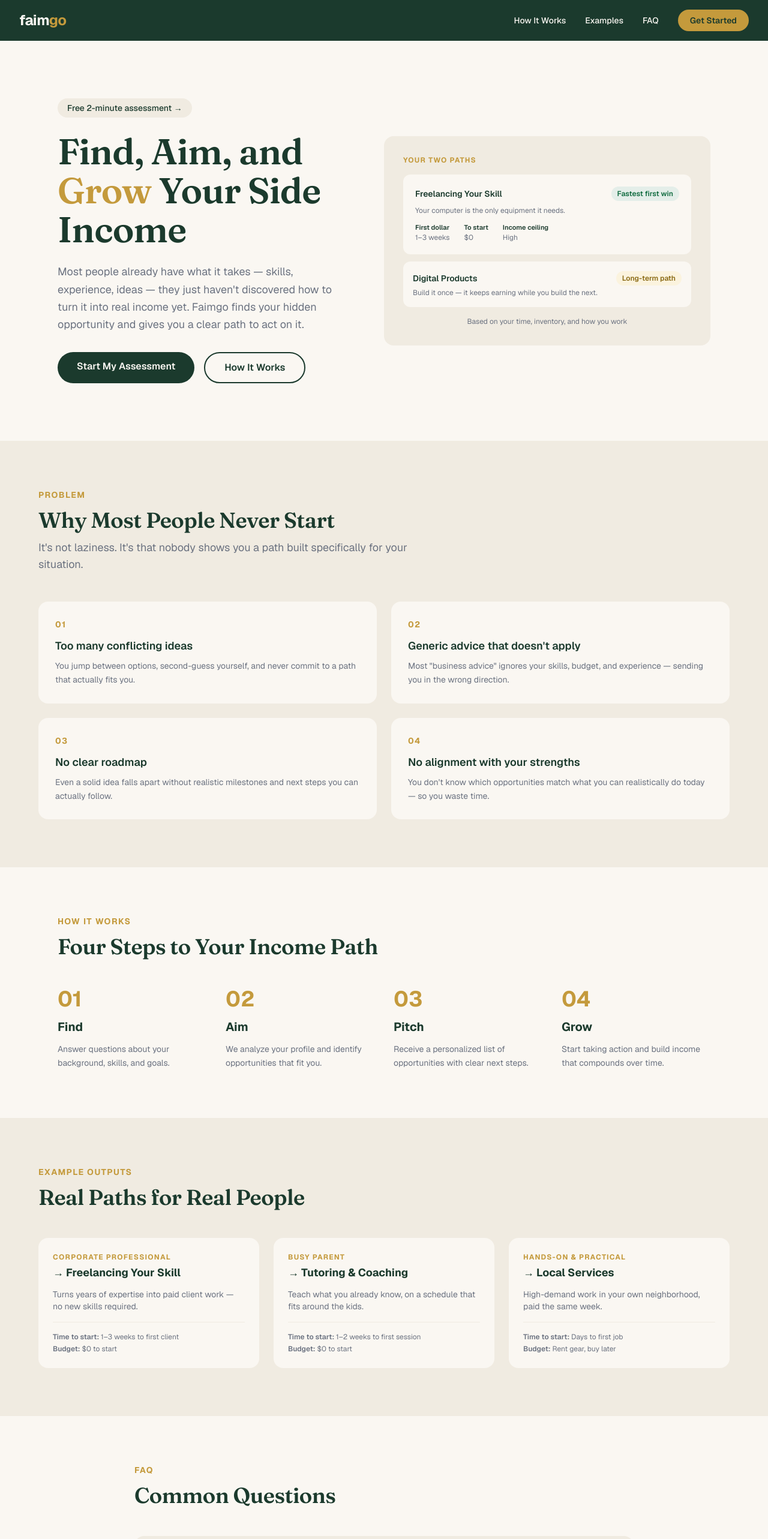
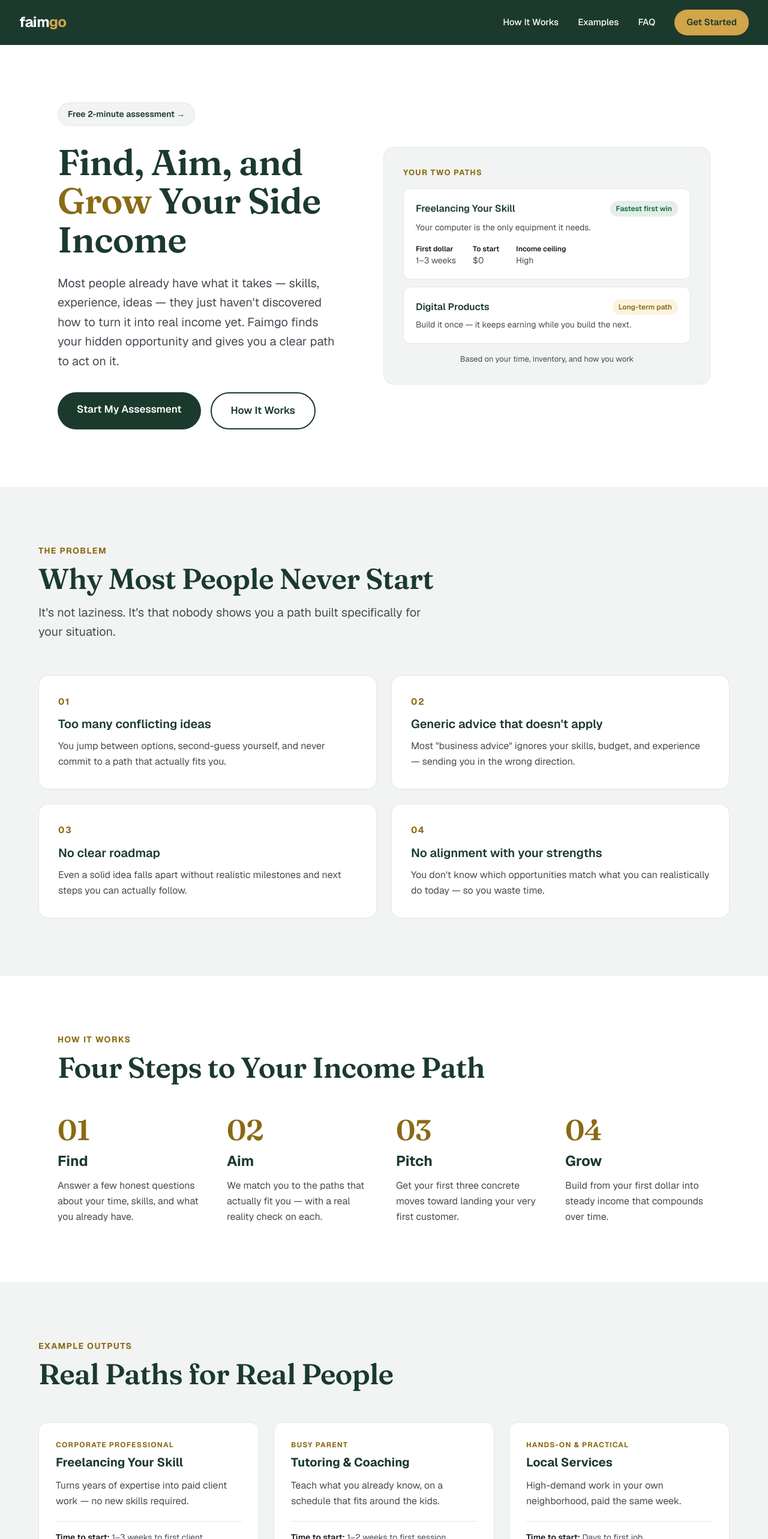
Before and after one commit to benh5086/faimgo, a Next.js app: page / in a window 1280 px wide. Shown: the top 2566 px of the page at 60% size. Built offline with nearby package versions, Linux system fonts and the light colour scheme.

Commit message:
Crisp readable redesign

```diff
--- a/src/app/page.js
+++ b/src/app/page.js
@@ -1,20 +1,34 @@
 export default function Home() {
+  // Crisp modern palette
+  const C = {
+    white: '#FFFFFF',
+    tint: '#F1F4F2',      // subtle section background
+    line: '#E4E8E5',      // hairline borders
+    green: '#1B3A2D',     // brand anchor
+    greenDeep: '#14241B', // footer / deepest
+    ink: '#15181B',       // headings / high-contrast text
+    body: '#464C54',      // readable body text
+    gold: '#8A6A14',      // readable accent on light
+    goldBright: '#D2A54A',// accent on dark backgrounds
+    mint: '#E4EEE9', mintText: '#0F6B3F',
+    sand: '#FBF3DE', sandText: '#8A6A14',
+  };
   return (
-    <main className="min-h-screen font-sans" style={{backgroundColor: '#FAF7F2', color: '#1C1C1C'}}>
+    <main className="min-h-screen font-sans" style={{backgroundColor: C.white, color: C.ink}}>
 
       {/* Navigation */}
-      <nav style={{backgroundColor: '#1B3A2D'}} className="px-8 py-4 flex items-center justify-between">
+      <nav style={{backgroundColor: C.green}} className="px-8 py-4 flex items-center justify-between">
         <div className="flex items-center">
-          <span className="text-2xl font-bold tracking-tight" style={{color: '#FAF7F2'}}>
-            faim<span style={{color: '#C49A3C'}}>go</span>
+          <span className="text-2xl font-bold tracking-tight" style={{color: C.white}}>
+            faim<span style={{color: C.goldBright}}>go</span>
           </span>
         </div>
         <div className="hidden md:flex items-center gap-8">
-          <a href="#how-it-works" className="text-sm font-medium" style={{color: '#FAF7F2'}}>How It Works</a>
-          <a href="#examples" className="text-sm font-medium" style={{color: '#FAF7F2'}}>Examples</a>
-          <a href="#faq" className="text-sm font-medium" style={{color: '#FAF7F2'}}>FAQ</a>
-          <a href="/assessment" className="px-5 py-2 rounded-full text-sm font-semibold transition-all"
-            style={{backgroundColor: '#C49A3C', color: '#1B3A2D'}}>
+          <a href="#how-it-works" className="text-[15px] font-medium transition-opacity hover:opacity-80" style={{color: C.white}}>How It Works</a>
+          <a href="#examples" className="text-[15px] font-medium transition-opacity hover:opacity-80" style={{color: C.white}}>Examples</a>
+          <a href="#faq" className="text-[15px] font-medium transition-opacity hover:opacity-80" style={{color: C.white}}>FAQ</a>
+          <a href="/assessment" className="px-5 py-2.5 rounded-full text-[15px] font-semibold transition-all hover:opacity-90"
+            style={{backgroundColor: C.goldBright, color: C.green}}>
             Get Started
           </a>
         </div>
@@ -23,74 +37,74 @@ export default function Home() {
       {/* Hero */}
       <section className="px-8 py-24 max-w-6xl mx-auto flex flex-col md:flex-row items-center gap-16">
         <div className="flex-1">
-          <a href="/assessment" className="inline-flex items-center gap-2 px-4 py-1.5 rounded-full text-sm font-medium mb-6 transition-all hover:opacity-80"
-            style={{backgroundColor: '#F0EBE1', color: '#1B3A2D'}}>
+          <a href="/assessment" className="inline-flex items-center gap-2 px-4 py-2 rounded-full text-[14px] font-semibold mb-7 transition-all hover:opacity-80"
+            style={{backgroundColor: C.tint, color: C.green, border: `1px solid ${C.line}`}}>
             Free 2-minute assessment →
           </a>
-          <h1 className="font-display text-5xl md:text-6xl leading-[1.08] mb-6" style={{color: '#1B3A2D'}}>
-            Find, Aim, and <span style={{color: '#C49A3C'}}>Grow</span> Your Side Income
+          <h1 className="font-display text-5xl md:text-6xl leading-[1.08] mb-6" style={{color: C.green}}>
+            Find, Aim, and <span style={{color: C.gold}}>Grow</span> Your Side Income
           </h1>
-          <p className="text-lg leading-relaxed mb-8" style={{color: '#6B7280'}}>
+          <p className="text-xl leading-relaxed mb-9" style={{color: C.body}}>
             Most people already have what it takes — skills, experience, ideas —
-            they just haven't discovered how to turn it into real income yet.
+            they just haven&apos;t discovered how to turn it into real income yet.
             Faimgo finds your hidden opportunity and gives you a clear path to act on it.
           </p>
           <div className="flex flex-wrap gap-4">
-            <a href="/assessment" className="px-8 py-3 rounded-full font-semibold text-base transition-all hover:opacity-90"
-              style={{backgroundColor: '#1B3A2D', color: '#FAF7F2'}}>
+            <a href="/assessment" className="px-8 py-4 rounded-full font-semibold text-[17px] transition-all hover:opacity-90"
+              style={{backgroundColor: C.green, color: C.white}}>
               Start My Assessment
             </a>
-            <a href="#how-it-works" className="px-8 py-3 rounded-full font-semibold text-base border-2 transition-all hover:opacity-80"
-              style={{borderColor: '#1B3A2D', color: '#1B3A2D'}}>
+            <a href="#how-it-works" className="px-8 py-4 rounded-full font-semibold text-[17px] border-2 transition-all hover:bg-black/[0.03]"
+              style={{borderColor: C.green, color: C.green}}>
               How It Works
             </a>
           </div>
         </div>
 
         {/* Hero Card — mirrors a real assessment result */}
-        <div className="flex-1 w-full rounded-2xl p-8" style={{backgroundColor: '#F0EBE1'}}>
-          <p className="text-xs font-bold uppercase tracking-widest mb-4" style={{color: '#C49A3C'}}>Your two paths</p>
-          <div className="rounded-xl p-5 mb-3" style={{backgroundColor: '#FAF7F2'}}>
+        <div className="flex-1 w-full rounded-2xl p-8" style={{backgroundColor: C.tint, border: `1px solid ${C.line}`}}>
+          <p className="text-[13px] font-bold uppercase tracking-widest mb-4" style={{color: C.gold}}>Your two paths</p>
+          <div className="rounded-xl p-5 mb-3" style={{backgroundColor: C.white, border: `1px solid ${C.line}`}}>
             <div className="flex items-center justify-between mb-2">
-              <span className="text-sm font-semibold" style={{color: '#1B3A2D'}}>Freelancing Your Skill</span>
-              <span className="text-xs px-2.5 py-1 rounded-full font-semibold" style={{backgroundColor: '#E4EEE9', color: '#0F6B3F'}}>Fastest first win</span>
+              <span className="text-[16px] font-semibold" style={{color: C.green}}>Freelancing Your Skill</span>
+              <span className="text-[12px] px-2.5 py-1 rounded-full font-semibold" style={{backgroundColor: C.mint, color: C.mintText}}>Fastest first win</span>
             </div>
-            <p className="text-xs mb-3" style={{color: '#6B7280'}}>Your computer is the only equipment it needs.</p>
-            <div className="flex gap-6">
+            <p className="text-[14px] mb-4" style={{color: C.body}}>Your computer is the only equipment it needs.</p>
+            <div className="flex gap-7">
               <div>
-                <p className="text-[11px] font-semibold" style={{color: '#1B3A2D'}}>First dollar</p>
-                <p className="text-xs" style={{color: '#6B7280'}}>1–3 weeks</p>
+                <p className="text-[12px] font-semibold" style={{color: C.ink}}>First dollar</p>
+                <p className="text-[14px]" style={{color: C.body}}>1–3 weeks</p>
               </div>
               <div>
-                <p className="text-[11px] font-semibold" style={{color: '#1B3A2D'}}>To start</p>
-                <p className="text-xs" style={{color: '#6B7280'}}>$0</p>
+                <p className="text-[12px] font-semibold" style={{color: C.ink}}>To start</p>
+                <p className="text-[14px]" style={{color: C.body}}>$0</p>
               </div>
               <div>
-                <p className="text-[11px] font-semibold" style={{color: '#1B3A2D'}}>Income ceiling</p>
-                <p className="text-xs" style={{color: '#6B7280'}}>High</p>
+                <p className="text-[12px] font-semibold" style={{color: C.ink}}>Income ceiling</p>
+                <p className="text-[14px]" style={{color: C.body}}>High</p>
               </div>
             </div>
           </div>
-          <div className="rounded-xl p-4" style={{backgroundColor: '#FAF7F2'}}>
-            <div className="flex items-center justify-between mb-1">
-              <span className="text-sm font-semibold" style={{color: '#1B3A2D'}}>Digital Products</span>
-              <span className="text-xs px-2.5 py-1 rounded-full font-semibold" style={{backgroundColor: '#FBF3DE', color: '#8A6A14'}}>Long-term path</span>
+          <div className="rounded-xl p-5" style={{backgroundColor: C.white, border: `1px solid ${C.line}`}}>
+            <div className="flex items-center justify-between mb-1.5">
+              <span className="text-[16px] font-semibold" style={{color: C.green}}>Digital Products</span>
+              <span className="text-[12px] px-2.5 py-1 rounded-full font-semibold" style={{backgroundColor: C.sand, color: C.sandText}}>Long-term path</span>
             </div>
-            <p className="text-xs" style={{color: '#6B7280'}}>Build it once — it keeps earning while you build the next.</p>
+            <p className="text-[14px]" style={{color: C.body}}>Build it once — it keeps earning while you build the next.</p>
           </div>
-          <p className="text-xs mt-4 text-center" style={{color: '#6B7280'}}>Based on your time, inventory, and how you work</p>
+          <p className="text-[13px] mt-4 text-center" style={{color: C.body}}>Based on your time, inventory, and how you work</p>
         </div>
       </section>
 
       {/* Problem */}
-      <section className="px-8 py-20" style={{backgroundColor: '#F0EBE1'}}>
+      <section className="px-8 py-24" style={{backgroundColor: C.tint}}>
         <div className="max-w-6xl mx-auto">
-          <p className="text-sm font-bold tracking-widest uppercase mb-3" style={{color: '#C49A3C'}}>Problem</p>
-          <h2 className="font-display text-4xl mb-3" style={{color: '#1B3A2D'}}>
+          <p className="text-[14px] font-bold tracking-widest uppercase mb-3" style={{color: C.gold}}>The Problem</p>
+          <h2 className="font-display text-4xl md:text-5xl mb-4" style={{color: C.green}}>
             Why Most People Never Start
           </h2>
-          <p className="text-lg mb-12 max-w-2xl" style={{color: '#6B7280'}}>
-            It's not laziness. It's that nobody shows you a path built specifically for your situation.
+          <p className="text-xl mb-14 max-w-2xl leading-relaxed" style={{color: C.body}}>
+            It&apos;s not laziness. It&apos;s that nobody shows you a path built specifically for your situation.
           </p>
           <div className="grid grid-cols-1 md:grid-cols-2 gap-6">
             {[
@@ -99,10 +113,10 @@ export default function Home() {
               {title: 'No clear roadmap', desc: 'Even a solid idea falls apart without realistic milestones and next steps you can actually follow.'},
               {title: 'No alignment with your strengths', desc: "You don't know which opportunities match what you can realistically do today — so you waste time."},
             ].map((item, i) => (
-              <div key={i} className="p-7 rounded-2xl" style={{backgroundColor: '#FAF7F2'}}>
-                <p className="text-sm font-bold mb-3 tracking-widest" style={{color: '#C49A3C'}}>{String(i + 1).padStart(2, '0')}</p>
-                <h3 className="font-semibold text-lg mb-2" style={{color: '#1B3A2D'}}>{item.title}</h3>
-                <p className="text-sm leading-relaxed" style={{color: '#6B7280'}}>{item.desc}</p>
+              <div key={i} className="p-8 rounded-2xl" style={{backgroundColor: C.white, border: `1px solid ${C.line}`}}>
+                <p className="text-[15px] font-bold mb-3 tracking-widest" style={{color: C.gold}}>{String(i + 1).padStart(2, '0')}</p>
+                <h3 className="font-semibold text-xl mb-2.5" style={{color: C.green}}>{item.title}</h3>
+                <p className="text-[16px] leading-relaxed" style={{color: C.body}}>{item.desc}</p>
               </div>
             ))}
           </div>
@@ -110,43 +124,43 @@ export default function Home() {
       </section>
 
       {/* How It Works */}
-      <section id="how-it-works" className="px-8 py-20 max-w-6xl mx-auto">
-        <p className="text-sm font-bold tracking-widest uppercase mb-3" style={{color: '#C49A3C'}}>How It Works</p>
-        <h2 className="font-display text-4xl mb-12" style={{color: '#1B3A2D'}}>Four Steps to Your Income Path</h2>
-        <div className="grid grid-cols-1 md:grid-cols-4 gap-8">
+      <section id="how-it-works" className="px-8 py-24 max-w-6xl mx-auto">
+        <p className="text-[14px] font-bold tracking-widest uppercase mb-3" style={{color: C.gold}}>How It Works</p>
+        <h2 className="font-display text-4xl md:text-5xl mb-14" style={{color: C.green}}>Four Steps to Your Income Path</h2>
+        <div className="grid grid-cols-1 md:grid-cols-4 gap-10">
           {[
-            {step: '01', title: 'Find', desc: 'Answer questions about your background, skills, and goals.'},
-            {step: '02', title: 'Aim', desc: 'We analyze your profile and identify opportunities that fit you.'},
-            {step: '03', title: 'Pitch', desc: 'Receive a personalized list of opportunities with clear next steps.'},
-            {step: '04', title: 'Grow', desc: 'Start taking action and build income that compounds over time.'},
+            {step: '01', title: 'Find', desc: 'Answer a few honest questions about your time, skills, and what you already have.'},
+            {step: '02', title: 'Aim', desc: 'We match you to the paths that actually fit you — with a real reality check on each.'},
+            {step: '03', title: 'Pitch', desc: 'Get your first three concrete moves toward landing your very first customer.'},
+            {step: '04', title: 'Grow', desc: 'Build from your first dollar into steady income that compounds over time.'},
           ].map((item, i) => (
             <div key={i} className="flex flex-col gap-3">
-              <span className="text-4xl font-bold" style={{color: '#C49A3C'}}>{item.step}</span>
-              <h3 className="text-xl font-bold" style={{color: '#1B3A2D'}}>{item.title}</h3>
-              <p className="text-sm leading-relaxed" style={{color: '#6B7280'}}>{item.desc}</p>
+              <span className="font-display text-5xl" style={{color: C.gold}}>{item.step}</span>
+              <h3 className="text-2xl font-bold" style={{color: C.green}}>{item.title}</h3>
+              <p className="text-[16px] leading-relaxed" style={{color: C.body}}>{item.desc}</p>
             </div>
           ))}
         </div>
       </section>
 
       {/* Example Outputs */}
-      <section id="examples" className="px-8 py-20" style={{backgroundColor: '#F0EBE1'}}>
+      <section id="examples" className="px-8 py-24" style={{backgroundColor: C.tint}}>
         <div className="max-w-6xl mx-auto">
-          <p className="text-sm font-bold tracking-widest uppercase mb-3" style={{color: '#C49A3C'}}>Example Outputs</p>
-          <h2 className="font-display text-4xl mb-12" style={{color: '#1B3A2D'}}>Real Paths for Real People</h2>
+          <p className="text-[14px] font-bold tracking-widest uppercase mb-3" style={{color: C.gold}}>Example Outputs</p>
+          <h2 className="font-display text-4xl md:text-5xl mb-14" style={{color: C.green}}>Real Paths for Real People</h2>
           <div className="grid grid-cols-1 md:grid-cols-3 gap-6">
             {[
               {persona: 'Corporate Professional', path: 'Freelancing Your Skill', why: 'Turns years of expertise into paid client work — no new skills required.', time: '1–3 weeks to first client', budget: '$0 to start'},
               {persona: 'Busy Parent', path: 'Tutoring & Coaching', why: 'Teach what you already know, on a schedule that fits around the kids.', time: '1–2 weeks to first session', budget: '$0 to start'},
               {persona: 'Hands-On & Practical', path: 'Local Services', why: 'High-demand work in your own neighborhood, paid the same week.', time: 'Days to first job', budget: 'Rent gear, buy later'},
             ].map((item, i) => (
-              <div key={i} className="p-6 rounded-2xl" style={{backgroundColor: '#FAF7F2'}}>
-                <p className="text-xs font-bold uppercase tracking-widest mb-1" style={{color: '#C49A3C'}}>{item.persona}</p>
-                <h3 className="text-lg font-bold mb-3" style={{color: '#1B3A2D'}}>→ {item.path}</h3>
-                <p className="text-sm mb-4" style={{color: '#6B7280'}}>{item.why}</p>
-                <div className="border-t pt-4 flex flex-col gap-1" style={{borderColor: '#F0EBE1'}}>
-                  <p className="text-xs" style={{color: '#6B7280'}}><span className="font-semibold">Time to start:</span> {item.time}</p>
-                  <p className="text-xs" style={{color: '#6B7280'}}><span className="font-semibold">Budget:</span> {item.budget}</p>
+              <div key={i} className="p-7 rounded-2xl" style={{backgroundColor: C.white, border: `1px solid ${C.line}`}}>
+                <p className="text-[12px] font-bold uppercase tracking-widest mb-1.5" style={{color: C.gold}}>{item.persona}</p>
+                <h3 className="text-xl font-bold mb-3" style={{color: C.green}}>{item.path}</h3>
+                <p className="text-[16px] mb-5 leading-relaxed" style={{color: C.body}}>{item.why}</p>
+                <div className="border-t pt-4 flex flex-col gap-1.5" style={{borderColor: C.line}}>
+                  <p className="text-[14px]" style={{color: C.body}}><span className="font-semibold" style={{color: C.ink}}>Time to start:</span> {item.time}</p>
+                  <p className="text-[14px]" style={{color: C.body}}><span className="font-semibold" style={{color: C.ink}}>Budget:</span> {item.budget}</p>
                 </div>
               </div>
             ))}
@@ -155,39 +169,39 @@ export default function Home() {
       </section>
 
       {/* FAQ */}
-      <section id="faq" className="px-8 py-20 max-w-4xl mx-auto">
-        <p className="text-sm font-bold tracking-widest uppercase mb-3" style={{color: '#C49A3C'}}>FAQ</p>
-        <h2 className="font-display text-4xl mb-12" style={{color: '#1B3A2D'}}>Common Questions</h2>
-        <div className="flex flex-col gap-6">
+      <section id="faq" className="px-8 py-24 max-w-4xl mx-auto">
+        <p className="text-[14px] font-bold tracking-widest uppercase mb-3" style={{color: C.gold}}>FAQ</p>
+        <h2 className="font-display text-4xl md:text-5xl mb-14" style={{color: C.green}}>Common Questions</h2>
+        <div className="flex flex-col gap-5">
           {[
-            {q: 'What kinds of opportunities does Faimgo find?', a: 'Faimgo matches you with realistic side income opportunities based on your skills, available time, budget, and goals — from consulting and freelancing to digital products and local services.'},
-            {q: 'Is this free to use?', a: "Yes — the assessment is completely free. You'll receive a personalized opportunity report at no cost."},
-            {q: 'How long does the assessment take?', a: "Most people complete it in 3–5 minutes. It's designed to be fast and specific — no fluff, just what we need to find your best path."},
+            {q: 'What kinds of opportunities does Faimgo find?', a: 'Faimgo matches you with realistic side income paths based on your skills, available time, budget, and goals — from freelancing and tutoring to reselling, local services, digital products, and more.'},
+            {q: 'Is this free to use?', a: "Yes — the assessment is completely free. You'll get your personalized two-path plan at no cost."},
+            {q: 'How long does the assessment take?', a: "About two minutes. It's designed to be fast and specific — no fluff, just what we need to find your best path."},
             {q: 'Do I need any prior business experience?', a: 'Not at all. Faimgo is built for people who are just starting out. We meet you where you are and build a path from there.'},
           ].map((item, i) => (
-            <div key={i} className="p-6 rounded-2xl" style={{backgroundColor: '#F0EBE1'}}>
-              <h3 className="font-semibold mb-2" style={{color: '#1B3A2D'}}>{item.q}</h3>
-              <p className="text-sm leading-relaxed" style={{color: '#6B7280'}}>{item.a}</p>
+            <div key={i} className="p-7 rounded-2xl" style={{backgroundColor: C.tint, border: `1px solid ${C.line}`}}>
+              <h3 className="font-semibold text-lg mb-2" style={{color: C.green}}>{item.q}</h3>
+              <p className="text-[16px] leading-relaxed" style={{color: C.body}}>{item.a}</p>
             </div>
           ))}
         </div>
       </section>
 
       {/* Bottom CTA */}
-      <section id="start" className="px-8 py-24 text-center" style={{backgroundColor: '#1B3A2D'}}>
-        <h2 className="font-display text-4xl mb-4" style={{color: '#FAF7F2'}}>
-          Your Income Is Already <span style={{color: '#C49A3C'}}>Waiting</span>
+      <section id="start" className="px-8 py-28 text-center" style={{backgroundColor: C.green}}>
+        <h2 className="font-display text-4xl md:text-5xl mb-5" style={{color: C.white}}>
+          Your Income Is Already <span style={{color: C.goldBright}}>Waiting</span>
         </h2>
-        <p className="text-lg mb-10 max-w-xl mx-auto" style={{color: '#A3B8AE'}}>
-          Take the free assessment and get your personalized opportunity map in minutes.
+        <p className="text-xl mb-11 max-w-xl mx-auto leading-relaxed" style={{color: '#B7C9BF'}}>
+          Take the free assessment and get your personalized plan in about two minutes.
         </p>
         <div className="flex flex-wrap gap-4 justify-center">
-          <a href="/assessment" className="px-10 py-4 rounded-full font-semibold text-base transition-all hover:opacity-90"
-            style={{backgroundColor: '#C49A3C', color: '#1B3A2D'}}>
+          <a href="/assessment" className="px-10 py-4 rounded-full font-semibold text-[17px] transition-all hover:opacity-90"
+            style={{backgroundColor: C.goldBright, color: C.green}}>
             Start Free Assessment
           </a>
-          <a href="#how-it-works" className="px-10 py-4 rounded-full font-semibold text-base border-2 transition-all hover:opacity-80"
-            style={{borderColor: '#FAF7F2', color: '#FAF7F2'}}>
+          <a href="#how-it-works" className="px-10 py-4 rounded-full font-semibold text-[17px] border-2 transition-all hover:bg-white/10"
+            style={{borderColor: C.white, color: C.white}}>
             How It Works
           </a>
         </div>
@@ -195,15 +209,15 @@ export default function Home() {
 
       {/* Footer */}
       <footer className="px-10 py-8 flex flex-col md:flex-row items-center justify-between gap-4"
-        style={{backgroundColor: '#1C1C1C'}}>
-        <span className="text-xl font-bold tracking-tight" style={{color: '#FAF7F2'}}>
-          faim<span style={{color: '#C49A3C'}}>go</span>
+        style={{backgroundColor: C.greenDeep}}>
+        <span className="text-xl font-bold tracking-tight" style={{color: C.white}}>
+          faim<span style={{color: C.goldBright}}>go</span>
         </span>
-        <p className="text-sm" style={{color: '#6B7280'}}>© 2025 Faimgo. All rights reserved.</p>
+        <p className="text-[14px]" style={{color: '#9DB0A6'}}>© 2026 Faimgo. All rights reserved.</p>
         <div className="flex gap-6">
-          <a href="#" className="text-sm" style={{color: '#6B7280'}}>Privacy</a>
-          <a href="#" className="text-sm" style={{color: '#6B7280'}}>Terms</a>
-          <a href="#" className="text-sm" style={{color: '#6B7280'}}>Contact</a>
+          <a href="#" className="text-[14px] transition-opacity hover:opacity-80" style={{color: '#9DB0A6'}}>Privacy</a>
+          <a href="#" className="text-[14px] transition-opacity hover:opacity-80" style={{color: '#9DB0A6'}}>Terms</a>
+          <a href="#" className="text-[14px] transition-opacity hover:opacity-80" style={{color: '#9DB0A6'}}>Contact</a>
         </div>
       </footer>
 
```
Also changed, not shown: src/app/assessment/page.js (+44 -44 lines).
